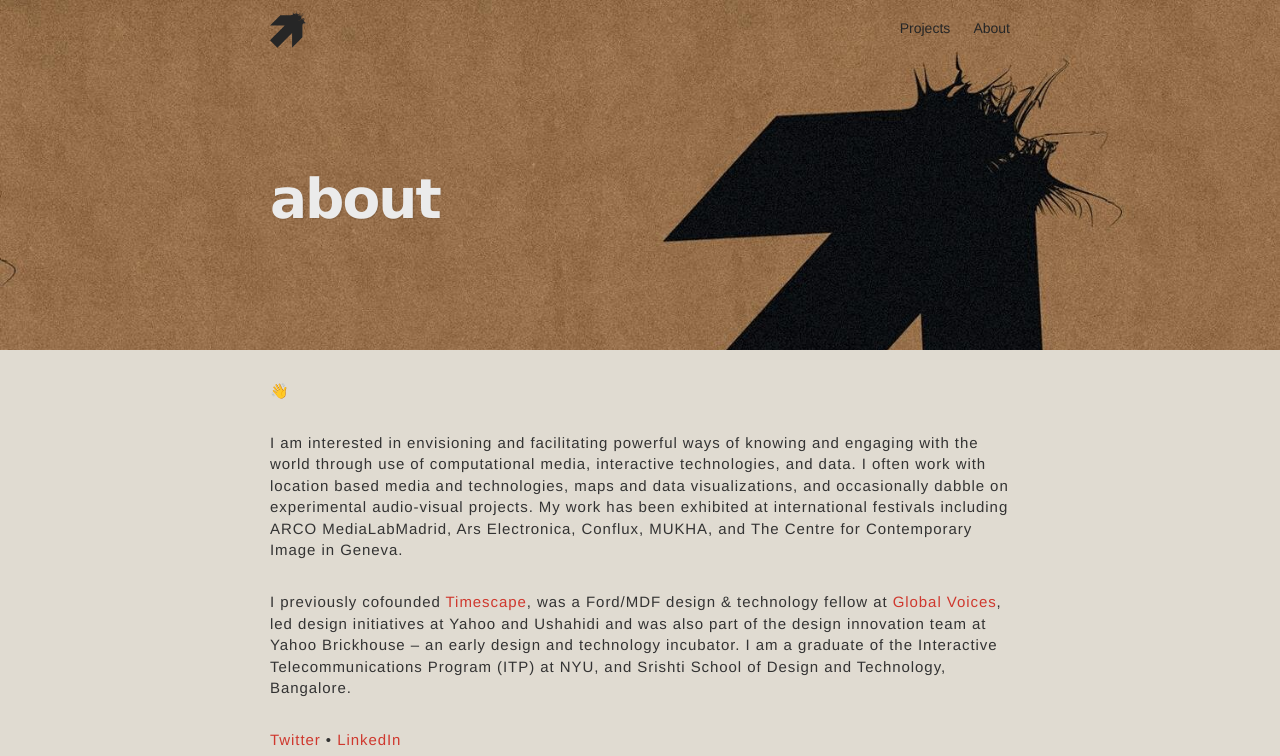
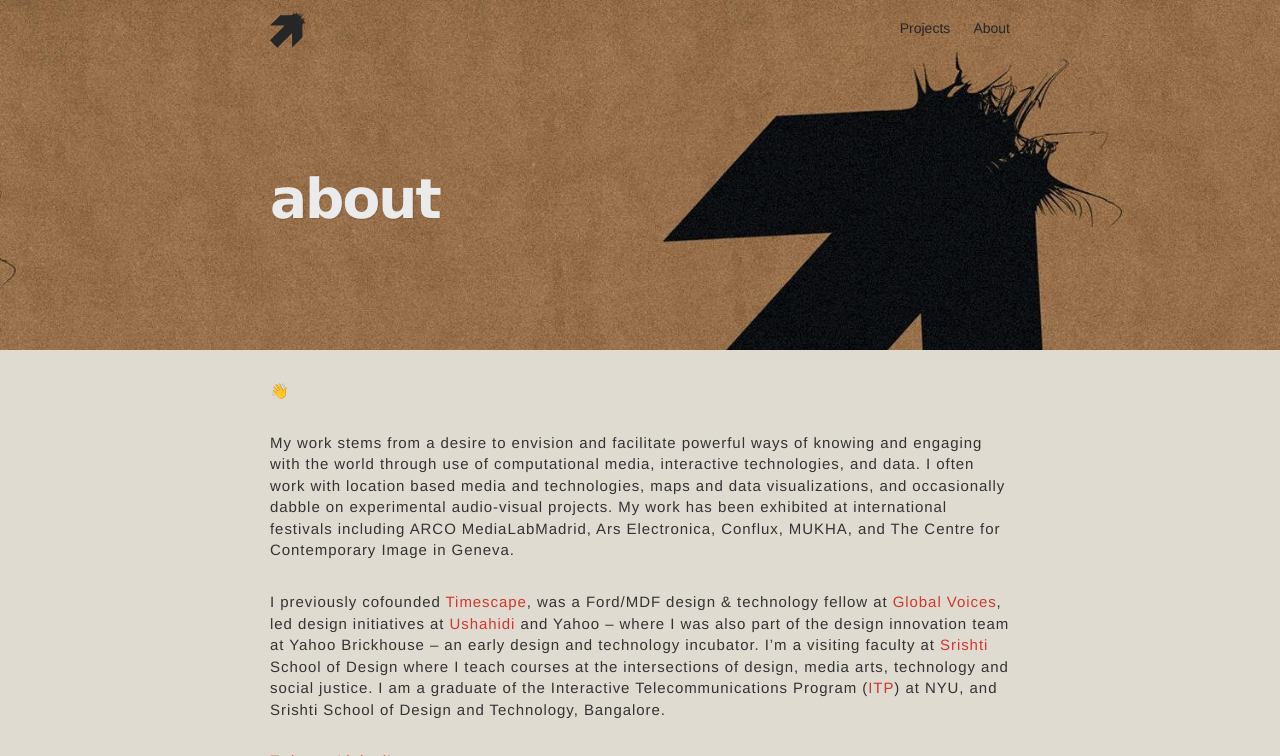
Before and after one commit to vbhv/vbhv.github.io, a Jekyll site: the page built from about/index.md, in a window 1280 px wide and 900 px high, cut to the strip 0-756 px from the top of the window. Built offline with Jekyll 4.4.1, drawn with Linux system fonts in a browser that asks for light colours.

Commit message:
Update index.md

```diff
--- a/about/index.md
+++ b/about/index.md
@@ -6,9 +6,9 @@
 
 👋
 
-I am interested in envisioning and facilitating powerful ways of knowing and engaging with the world through use of computational media, interactive technologies, and data. I often work with location based media and technologies, maps and data visualizations, and occasionally dabble on experimental audio-visual projects. My work has been exhibited at international festivals including ARCO MediaLabMadrid, Ars Electronica, Conflux, MUKHA, and The Centre for Contemporary Image in Geneva.
+My work stems from a desire to envision and facilitate powerful ways of knowing and engaging with the world through use of computational media, interactive technologies, and data. I often work with location based media and technologies, maps and data visualizations, and occasionally dabble on experimental audio-visual projects. My work has been exhibited at international festivals including ARCO MediaLabMadrid, Ars Electronica, Conflux, MUKHA, and The Centre for Contemporary Image in Geneva.
 
-I previously cofounded [Timescape](https://timescape.io), was a Ford/MDF design & technology fellow at [Global Voices](https://globalvoices.org/), led design initiatives at Yahoo and Ushahidi and was also part of the design innovation team at Yahoo Brickhouse – an early design and technology incubator. I am a graduate of the Interactive Telecommunications Program (ITP) at NYU, and Srishti School of Design and Technology, Bangalore.
+I previously cofounded [Timescape](https://timescape.io), was a Ford/MDF design & technology fellow at [Global Voices](https://globalvoices.org/), led design initiatives at [Ushahidi](https://www.ushahidi.com/) and Yahoo – where I was also part of the design innovation team at Yahoo Brickhouse – an early design and technology incubator. I'm a visiting faculty at [Srishti](http://srishti.ac.in/) School of Design where I teach courses at the intersections of design, media arts, technology and social justice. I am a graduate of the Interactive Telecommunications Program ([ITP](https://tisch.nyu.edu/itp)) at NYU, and Srishti School of Design and Technology, Bangalore.
 
 [Twitter](https://twitter.com/voybhav) • [LinkedIn](https://in.linkedin.com/in/vbhawsar)
 
```
